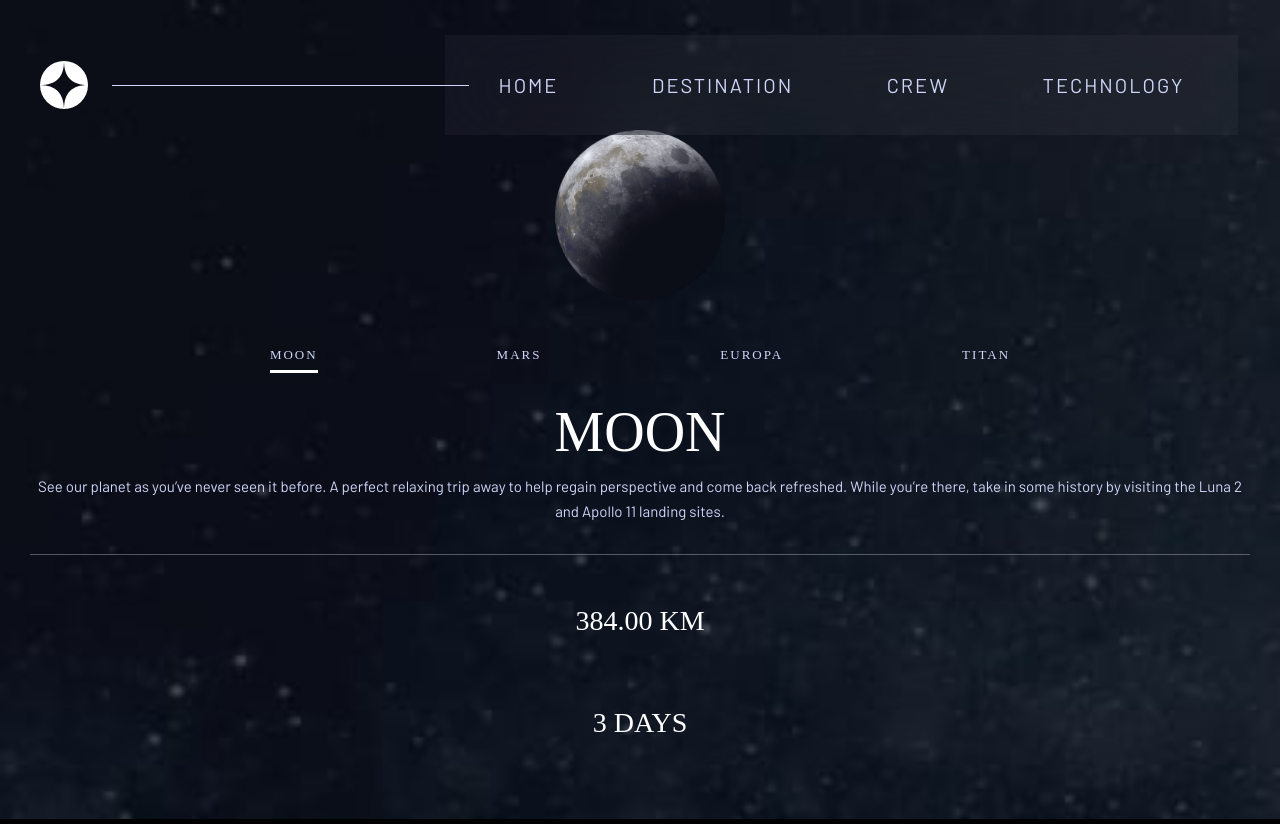
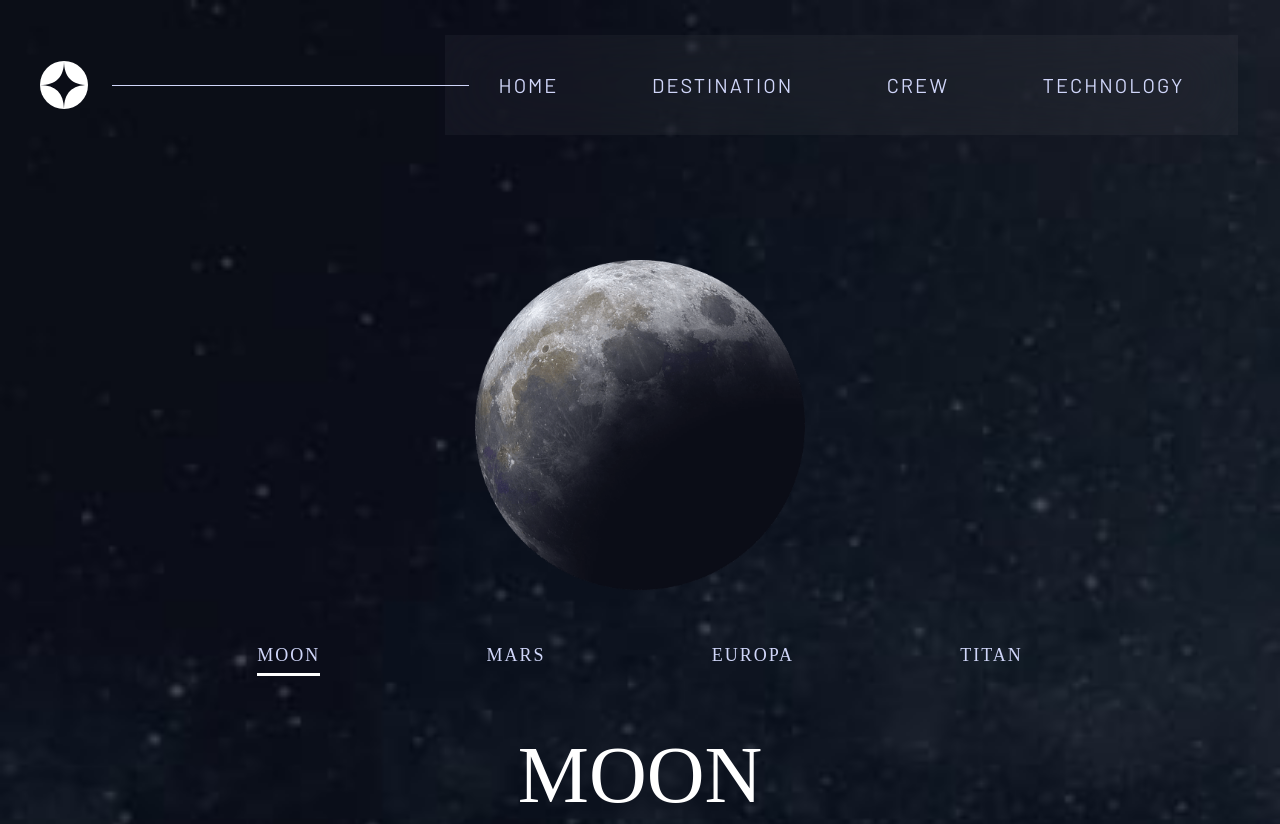
Before and after one commit to Sadi2002/Space-Project-working..., a plain HTML site: page destination-moon.html in a window 1280 px wide. Shown: the top 824 px of the page. Drawn offline with Linux system fonts and the light colour scheme; a web font is replaced by a local one.

Commit message:
added moon on tablet

```diff
--- a/sass/components/_button.scss
+++ b/sass/components/_button.scss
@@ -12,6 +12,7 @@
   transform: translateY(300px);
   animation: big-button 4.5s 1s forwards;
   opacity: 0;
+  background-color: $white;
 
   @keyframes big-button {
     from {
--- a/sass/components/_details.scss
+++ b/sass/components/_details.scss
@@ -8,3 +8,9 @@
   text-transform: uppercase;
   color: $white;
 }
+
+@media screen and (min-width: 768px) {
+  .details {
+    font-size: 3.5rem;
+  }
+}
--- a/sass/layout/_main.scss
+++ b/sass/layout/_main.scss
@@ -115,3 +115,67 @@
     gap: 7rem;
   }
 }
+
+@media screen and (min-width: 768px) {
+  .container__main__moon {
+    width: 300px;
+    margin-bottom: 4rem;
+  }
+
+  .container__main__title {
+    font-size: 8rem;
+  }
+
+  .container__main__link {
+    font-size: 1.6rem;
+  }
+  .container__main__list {
+    margin-bottom: 4rem;
+  }
+  .container__main__describe {
+    width: 80%;
+    padding-bottom: 5rem;
+    font-size: 1.6rem;
+    margin-bottom: 7rem;
+  }
+
+  .container__main__info {
+    flex-direction: row;
+    width: 70%;
+    justify-content: center;
+    gap: 10rem;
+  }
+}
+
+@media screen and (min-width: 820px) {
+  .container__main__moon {
+    width: 330px;
+  }
+
+  .container__main__title {
+    margin-bottom: 3rem;
+  }
+
+  .container__main__link {
+    font-size: 1.8rem;
+  }
+  .container__main__list {
+    margin-bottom: 5rem;
+  }
+  .container__main__describe {
+    font-size: 1.8rem;
+    line-height: 3.3rem;
+    margin-bottom: 9rem;
+  }
+
+  .container__main {
+    margin-top: 13rem;
+  }
+
+  .container__main__info {
+    flex-direction: row;
+    width: 70%;
+    justify-content: center;
+    gap: 10rem;
+  }
+}
--- a/sass/pages/_moon.scss
+++ b/sass/pages/_moon.scss
@@ -1,7 +1,7 @@
 .moon {
   width: 100%;
   min-height: 100vh;
-  padding: 3rem 3rem 8rem;
+  padding: 3rem;
   background-image: url("../assets/destination/background-destination-mobile.jpg");
   object-fit: cover;
   background-position: 0 0;
--- a/sass/style.scss
+++ b/sass/style.scss
@@ -1,7 +1,7 @@
 @import "./base/reset";
 @import "./sass-utils/variables";
+@import "./pages/moon";
 @import "./pages/home";
-@import "./pages/moon";
 @import "./layout/navigation";
 @import "./layout/header";
 @import "./layout/main";
```
Also changed, not shown: index.html (+3 -3 lines), sass/style.css, 1 other file.
